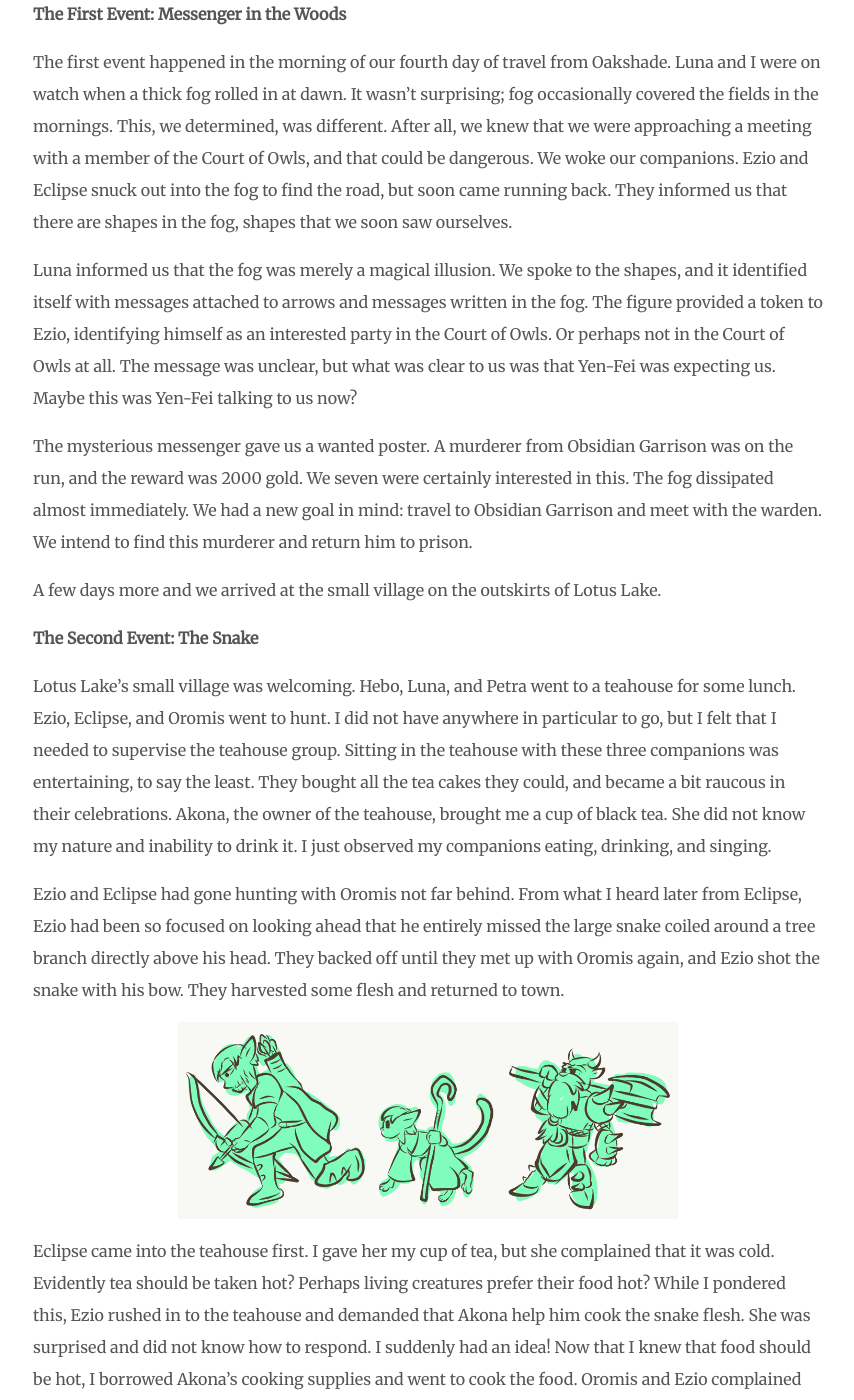
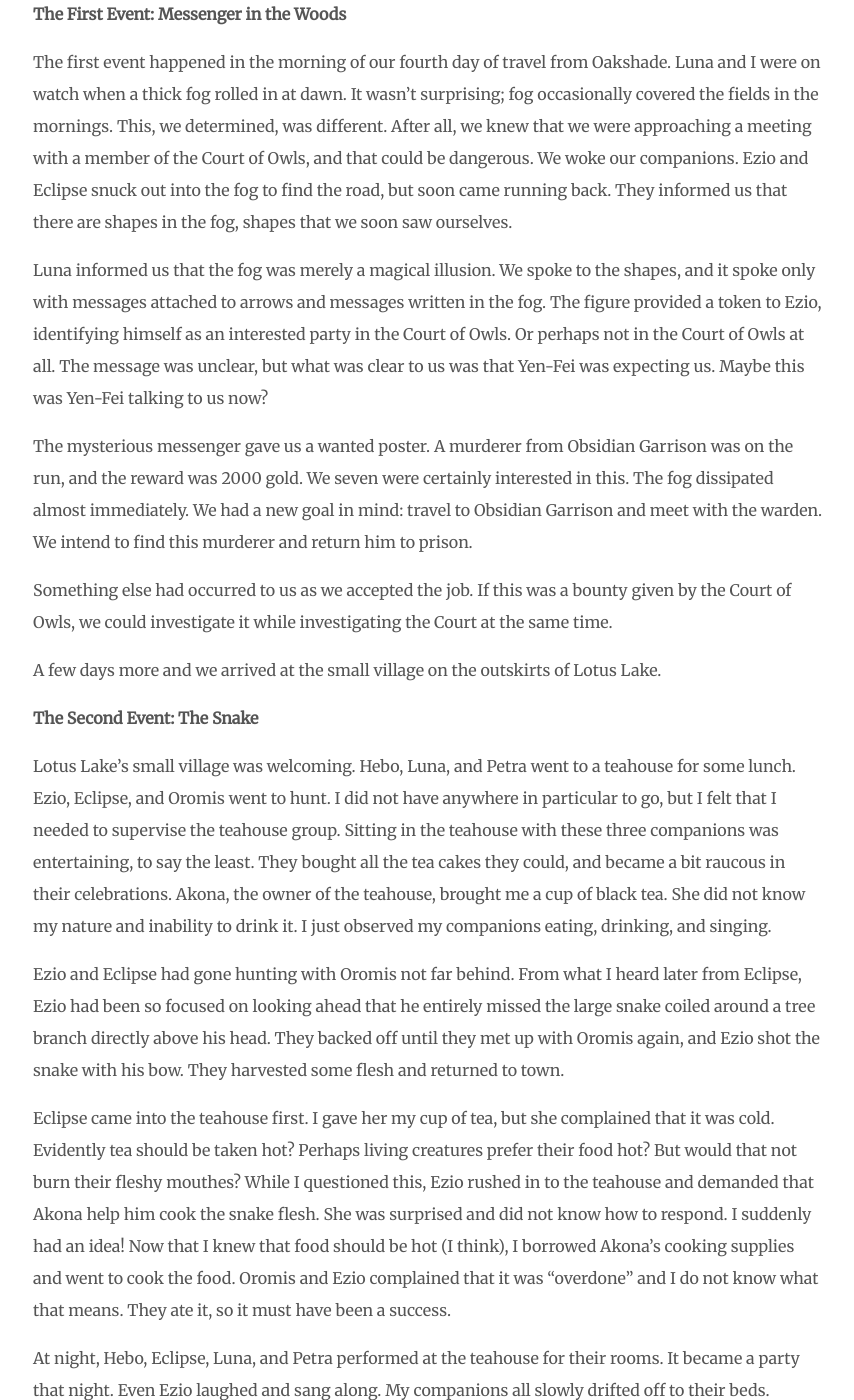
Before and after one commit to clblamires/ninesjournal, a Jekyll site: the page built from _posts/2019-05-28-trouble-in-the-teahouse.md, in a window 1280 px wide and 1400 px high, scrolled down 427 px. Shown: the whole window, without its empty margins (212-1066 px from the left). Built offline with Jekyll 4.4.1, drawn with Linux system fonts in a browser that asks for light colours; nearby versions of some CDN libraries; some of the changed text lies outside the part shown.

Commit message:
Update Episodes “2019-05-28-trouble-in-the-teahouse”

```diff
--- a/_posts/2019-05-28-trouble-in-the-teahouse.md
+++ b/_posts/2019-05-28-trouble-in-the-teahouse.md
@@ -5,7 +5,7 @@ date: 2019-05-26T01:30:00.000Z
 recorded: 'May 25, 2019'
 tags: snakes eclipse spoink teahouse
 episode: '7'
-adventure: 'discouraged'
+adventure: discouraged
 ---
 Traveling to Lotus Lake progressively became more eventful as the days came and went. Hebo and Oromis had become very fast friends, teasing each other most of the way. Ezio and I were constantly on the lookout. Petra, Luna, and Eclipse stayed in the wagon and talked with one another the entire time. The sun shone during the day, and the stars were beautifully clear at night.
 
@@ -13,9 +13,11 @@ Traveling to Lotus Lake progressively became more eventful as the days came and
 
 The first event happened in the morning of our fourth day of travel from Oakshade. Luna and I were on watch when a thick fog rolled in at dawn. It wasn’t surprising; fog occasionally covered the fields in the mornings. This, we determined, was different. After all, we knew that we were approaching a meeting with a member of the Court of Owls, and that could be dangerous. We woke our companions. Ezio and Eclipse snuck out into the fog to find the road, but soon came running back. They informed us that there are shapes in the fog, shapes that we soon saw ourselves.
 
-Luna informed us that the fog was merely a magical illusion. We spoke to the shapes, and it identified itself with messages attached to arrows and messages written in the fog. The figure provided a token to Ezio, identifying himself as an interested party in the Court of Owls. Or perhaps not in the Court of Owls at all. The message was unclear, but what was clear to us was that Yen-Fei was expecting us. Maybe this was Yen-Fei talking to us now?
+Luna informed us that the fog was merely a magical illusion. We spoke to the shapes, and it spoke only with messages attached to arrows and messages written in the fog. The figure provided a token to Ezio, identifying himself as an interested party in the Court of Owls. Or perhaps not in the Court of Owls at all. The message was unclear, but what was clear to us was that Yen-Fei was expecting us. Maybe this was Yen-Fei talking to us now?
 
 The mysterious messenger gave us a wanted poster. A murderer from Obsidian Garrison was on the run, and the reward was 2000 gold. We seven were certainly interested in this. The fog dissipated almost immediately. We had a new goal in mind: travel to Obsidian Garrison and meet with the warden. We intend to find this murderer and return him to prison.
+
+Something else had occurred to us as we accepted the job. If this was a bounty given by the Court of Owls, we could investigate it while investigating the Court at the same time.
 
 A few days more and we arrived at the small village on the outskirts of Lotus Lake.
 
@@ -25,19 +27,15 @@ Lotus Lake’s small village was welcoming. Hebo, Luna, and Petra went to a teah
 
 Ezio and Eclipse had gone hunting with Oromis not far behind. From what I heard later from Eclipse, Ezio had been so focused on looking ahead that he entirely missed the large snake coiled around a tree branch directly above his head. They backed off until they met up with Oromis again, and Ezio shot the snake with his bow. They harvested some flesh and returned to town.
 
-![Ezio hunting with friends](/images/ezio-hunting-with-friends.png "Ezio hunting with friends")
-
-Eclipse came into the teahouse first. I gave her my cup of tea, but she complained that it was cold. Evidently tea should be taken hot? Perhaps living creatures prefer their food hot? While I pondered this, Ezio rushed in to the teahouse and demanded that Akona help him cook the snake flesh. She was surprised and did not know how to respond. I suddenly had an idea! Now that I knew that food should be hot, I borrowed Akona’s cooking supplies and went to cook the food. Oromis and Ezio complained that it was “overdone” and I still do not know what that means.
+Eclipse came into the teahouse first. I gave her my cup of tea, but she complained that it was cold. Evidently tea should be taken hot? Perhaps living creatures prefer their food hot? But would that not burn their fleshy mouthes? While I questioned this, Ezio rushed in to the teahouse and demanded that Akona help him cook the snake flesh. She was surprised and did not know how to respond. I suddenly had an idea! Now that I knew that food should be hot (I think), I borrowed Akona’s cooking supplies and went to cook the food. Oromis and Ezio complained that it was “overdone” and I do not know what that means. They ate it, so it must have been a success.
 
 At night, Hebo, Eclipse, Luna, and Petra performed at the teahouse for their rooms. It became a party that night. Even Ezio laughed and sang along. My companions all slowly drifted off to their beds. Oromis preferred to stay outside, wanting to watch the stars before he fell asleep in the hay. “Besides”, he told us, “the night was warm enough and I like the quiet after a rowdy night like that!”
 
-![Hebo singing](/images/hebo-sings.png "Hebo singing")
-
-Ezio followed him, choosing to meditate in the barn with Sebastian, Osha, and Spoink. Petra and Eclipse rented one of the rooms for the night. Hebo and Luna took the other. I stood watch outside their rooms, listening quietly to the giggles coming from Hebo and Luna.
+Ezio followed him, choosing to meditate in the barn with Spoink and the two horses we purchased in Oakshade, Sebastian and Osha. Petra and Eclipse rented one of the rooms for the night. Hebo and Luna took the other. I stood watch outside their rooms, listening quietly to the giggles coming from Hebo and Luna.
 
 **The Third Event: The Other Snakes**
 
-A lot of things happened during the third event. I will try to piece them together as best as I can, based on the information given to me by my companions. The third event started in the hallway where I sat watch. It was after midnight when I finally heard Hebo and Luna stop talking and giggling. But something concerned me about it. It was almost as if mid-sentence that they became quiet.
+A lot of things happened during the third event. I will try to piece them together as best as I can, based on the information given to me by my companions afterwards. The third event started in the hallway where I sat watch. It was after midnight when I finally heard Hebo and Luna stop talking and giggling. But something concerned me about it. It was almost as if mid-sentence that they became quiet.
 
 I pulled out my thunder cannon and moved towards their room. As I did, I heard the sound of a sword. I reacted quickly by shielding myself with magic but I still felt the blade slap my chest and scrape against me. The large snake-like creature that wielded the scimitars was shot point-blank in the chest. It hissed in surprise and clutched at its wound.
 
```
Also changed, not shown: other parts of _posts/2019-05-28-trouble-in-the-teahouse.md (+3 -9 lines).
